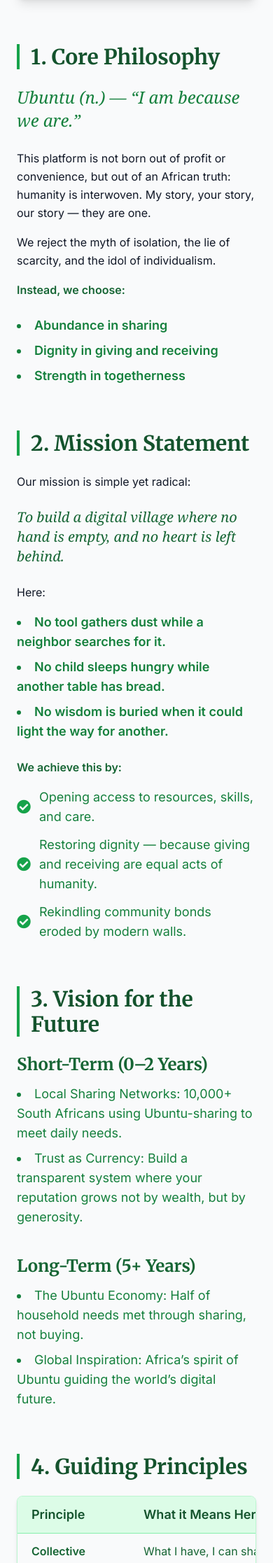
After one commit to SifisoScS/community_resource_sharing, a Flask app: page /mission_vision in a window 390 px wide. The commit adds this page. Shown: the part 527-2760 px from the top of the page at 70% size. Run offline with Flask 3, Linux system fonts and the light colour scheme; some libraries are stand-ins or nearby versions.

Commit message:
Massive updates to Ubuntu Resource Sharing Platform- Integrated base file with green theme, sticky header, and mobile menu- Added the post resource page for resource submission- Enhanced the about page with images, icons, and the Join Now CTA- Updated the home page with hero image and fixed Browse Resources link- Created the browse page and /browse route for resource browsing- Adjusted the base navigation to link Resources → /browse- Tested and validated all changes for functionality and responsiveness

```diff
--- a/app.py
+++ b/app.py
@@ -111,6 +111,19 @@ def request_resource(resource_id):
 def about():
     return render_template('about.html')
 
+@app.route('/mission_vision')
+def mission_vision():
+    return render_template('mission_vision.html')
+
+@app.route('/contact')
+def contact():
+    return render_template('contact.html')  # Create a basic contact.html if needed
+
+@app.route('/browse')
+def browse():
+    resources = Resource.query.filter_by(is_active=True).all()
+    return render_template('browse.html', resources=resources)
+
 @app.route('/logout')
 def logout():
     session.pop('user_id', None)
--- a/templates/base.html
+++ b/templates/base.html
@@ -1,100 +1,79 @@
 <!-- Ubuntu/templates/base.html -->
 <!DOCTYPE html>
-<html lang="en">
+<html class="scroll-smooth" lang="en">
 <head>
-    <meta charset="UTF-8">
-    <meta name="viewport" content="width=device-width, initial-scale=1.0">
-    <link rel="stylesheet" href="{{ url_for('static', filename='style.css') }}">
+    <meta charset="utf-8"/>
+    <meta content="width=device-width, initial-scale=1" name="viewport"/>
+    <title>{% block title %}Ubuntu Resource Sharing Platform{% endblock %}</title>
     <script src="https://cdn.tailwindcss.com"></script>
-    <script src="https://unpkg.com/htmx.org@1.9.6"></script>
     <link href="https://cdnjs.cloudflare.com/ajax/libs/font-awesome/5.15.3/css/all.min.css" rel="stylesheet"/>
-    <title>Ubuntu - Community Resource Sharing</title>
+    <link href="https://fonts.googleapis.com/css2?family=Inter:wght@400;600;700&family=Merriweather:ital,wght@0,400;0,700;1,400&display=swap" rel="stylesheet"/>
+    <style>
+        body {
+            font-family: 'Inter', sans-serif;
+        }
+        h1, h2, h3, h4 {
+            font-family: 'Merriweather', serif;
+        }
+    </style>
 </head>
-<body class="bg-gray-50">
-    <header>
-        <nav class="bg-white shadow-sm">
-            <div class="max-w-7xl mx-auto px-4 sm:px-6 lg:px-8">
-                <div class="flex justify-between h-16">
-                    <div class="flex">
-                        <div class="flex-shrink-0 flex items-center">
-                            <img alt="Community Share logo" class="h-8 w-8 rounded-full" height="40" src="https://storage.googleapis.com/a1aa/image/39508990-467e-42bd-1e92-66fedcb5b660.jpg" width="40"/>
-                            <span class="ml-2 text-xl font-bold text-gray-900">Ubuntu</span>
-                        </div>
-                    </div>
-                    <div class="hidden sm:ml-6 sm:flex sm:space-x-8">
-                        <a href="{{ url_for('index') }}" class="border-indigo-500 text-gray-900 inline-flex items-center px-1 pt-1 border-b-2 text-sm font-medium">Home</a>
-                        <a href="{{ url_for('index') }}" class="border-transparent text-gray-500 hover:border-gray-300 hover:text-gray-700 inline-flex items-center px-1 pt-1 border-b-2 text-sm font-medium">Browse</a>
-                        <a href="{{ url_for('post_resource') }}" class="border-transparent text-gray-500 hover:border-gray-300 hover:text-gray-700 inline-flex items-center px-1 pt-1 border-b-2 text-sm font-medium">Post</a>
-                        <a href="{{ url_for('about') }}" class="border-transparent text-gray-500 hover:border-gray-300 hover:text-gray-700 inline-flex items-center px-1 pt-1 border-b-2 text-sm font-medium">About</a>
-                    </div>
-                    <div class="hidden sm:ml-6 sm:flex sm:items-center">
-                        {% if session.user_id %}
-                            <span class="text-gray-700 mr-4">Welcome, {{ session.username }}</span>
-                            <a href="{{ url_for('logout') }}" class="bg-indigo-600 hover:bg-indigo-700 text-white px-4 py-2 rounded-md text-sm font-medium">Logout</a>
-                        {% else %}
-                            <a href="{{ url_for('login') }}" class="bg-indigo-600 hover:bg-indigo-700 text-white px-4 py-2 rounded-md text-sm font-medium">Sign In</a>
-                            <a href="{{ url_for('register') }}" class="ml-2 bg-white text-indigo-600 px-4 py-2 rounded-md text-sm font-medium border border-indigo-600 hover:bg-indigo-50">Register</a>
-                        {% endif %}
-                    </div>
-                </div>
+<body class="bg-gray-50 text-gray-900 leading-relaxed min-h-screen flex flex-col">
+    <header class="bg-green-900 text-white shadow-md sticky top-0 z-50">
+        <div class="max-w-7xl mx-auto px-6 py-4 flex items-center justify-between">
+            <div class="flex items-center space-x-3">
+                <img alt="Ubuntu logo, stylized letter U in green circle symbolizing community and unity" class="w-12 h-12 rounded-full" height="48" loading="lazy" src="https://storage.googleapis.com/a1aa/image/61e5b2db-9227-403b-febc-2c03b2d1e706.jpg" width="48"/>
+                <h1 class="text-2xl font-bold tracking-wide">Ubuntu Resource Sharing Platform</h1>
             </div>
+            <nav class="hidden md:flex space-x-8 font-semibold text-green-300 hover:text-white">
+                <a class="hover:text-white transition" href="{{ url_for('index') }}">Home</a>
+                <a class="hover:text-white transition" href="{{ url_for('about') }}">About</a>
+                <a class="hover:text-white transition" href="{{ url_for('mission_vision') }}">Mission & Vision</a>
+                <a class="hover:text-white transition" href="{{ url_for('post_resource') }}">Get Involved</a>
+                <a class="hover:text-white transition" href="{{ url_for('browse') }}">Resources</a>
+                <a class="hover:text-white transition" href="{{ url_for('contact') }}">Contact</a>
+            </nav>
+            <button aria-label="Toggle menu" class="md:hidden text-green-300 hover:text-white focus:outline-none focus:ring-2 focus:ring-green-400" id="menu-btn">
+                <i class="fas fa-bars fa-lg"></i>
+            </button>
+        </div>
+        <nav aria-label="Mobile menu" class="md:hidden bg-green-900 text-green-300 space-y-2 px-6 py-4 hidden" id="mobile-menu">
+            <a class="block py-2 border-b border-green-700 hover:text-white" href="{{ url_for('index') }}">Home</a>
+            <a class="block py-2 border-b border-green-700 hover:text-white" href="{{ url_for('about') }}">About</a>
+            <a class="block py-2 border-b border-green-700 hover:text-white" href="{{ url_for('mission_vision') }}">Mission & Vision</a>
+            <a class="block py-2 border-b border-green-700 hover:text-white" href="{{ url_for('post_resource') }}">Get Involved</a>
+            <a class="block py-2 border-b border-green-700 hover:text-white" href="{{ url_for('browse') }}">Resources</a>
+            <a class="block py-2 hover:text-white" href="{{ url_for('contact') }}">Contact</a>
         </nav>
     </header>
-    <main>
-        {% if get_flashed_messages() %}
-            <div class="max-w-7xl mx-auto px-4 sm:px-6 lg:px-8 mt-4">
-                {% for message in get_flashed_messages(with_categories=true) %}
-                    <p class="text-{{ 'green' if message[0] == 'success' else 'red' }}-500">{{ message[1] }}</p>
-                {% endfor %}
-            </div>
-        {% endif %}
+
+    <main class="flex-grow">
         {% block content %}{% endblock %}
     </main>
-    <footer class="bg-gray-800">
-        <div class="max-w-7xl mx-auto py-12 px-4 sm:px-6 lg:px-8">
-            <div class="grid grid-cols-2 md:grid-cols-4 gap-8">
-                <div>
-                    <h3 class="text-sm font-semibold text-gray-400 tracking-wider uppercase">About</h3>
-                    <ul class="mt-4 space-y-4">
-                        <li><a class="text-base text-gray-300 hover:text-white" href="{{ url_for('about') }}#mission">Our Mission</a></li>
-                        <li><a class="text-base text-gray-300 hover:text-white" href="{{ url_for('about') }}#team">Team</a></li>
-                        <li><a class="text-base text-gray-300 hover:text-white" href="{{ url_for('about') }}#faq">FAQ</a></li>
-                    </ul>
-                </div>
-                <div>
-                    <h3 class="text-sm font-semibold text-gray-400 tracking-wider uppercase">Resources</h3>
-                    <ul class="mt-4 space-y-4">
-                        <li><a class="text-base text-gray-300 hover:text-white" href="{{ url_for('about') }}#safety">Safety Tips</a></li>
-                        <li><a class="text-base text-gray-300 hover:text-white" href="{{ url_for('about') }}#rules">Community Rules</a></li>
-                        <li><a class="text-base text-gray-300 hover:text-white" href="{{ url_for('about') }}#stories">Success Stories</a></li>
-                    </ul>
-                </div>
-                <div>
-                    <h3 class="text-sm font-semibold text-gray-400 tracking-wider uppercase">Support</h3>
-                    <ul class="mt-4 space-y-4">
-                        <li><a class="text-base text-gray-300 hover:text-white" href="{{ url_for('about') }}#help">Help Center</a></li>
-                        <li><a class="text-base text-gray-300 hover:text-white" href="{{ url_for('about') }}#contact">Contact Us</a></li>
-                        <li><a class="text-base text-gray-300 hover:text-white" href="{{ url_for('about') }}#report">Report Issues</a></li>
-                    </ul>
-                </div>
-                <div>
-                    <h3 class="text-sm font-semibold text-gray-400 tracking-wider uppercase">Legal</h3>
-                    <ul class="mt-4 space-y-4">
-                        <li><a class="text-base text-gray-300 hover:text-white" href="{{ url_for('about') }}#privacy">Privacy Policy</a></li>
-                        <li><a class="text-base text-gray-300 hover:text-white" href="{{ url_for('about') }}#terms">Terms of Use</a></li>
-                        <li><a class="text-base text-gray-300 hover:text-white" href="{{ url_for('about') }}#cookies">Cookie Policy</a></li>
-                    </ul>
-                </div>
-            </div>
-            <div class="mt-12 border-t border-gray-700 pt-8 flex justify-between flex-wrap gap-4">
-                <p class="text-base text-gray-400">© 2023 Community Share. All rights reserved.</p>
-                <div class="flex space-x-6">
-                    <a class="text-gray-400 hover:text-gray-300" href="https://facebook.com"><i class="fab fa-facebook-f h-6 w-6"></i></a>
-                    <a class="text-gray-400 hover:text-gray-300" href="https://twitter.com"><i class="fab fa-twitter h-6 w-6"></i></a>
-                    <a class="text-gray-400 hover:text-gray-300" href="https://instagram.com"><i class="fab fa-instagram h-6 w-6"></i></a>
-                </div>
+
+    <footer class="bg-green-900 text-green-200 py-8 mt-12">
+        <div class="max-w-7xl mx-auto px-6 flex flex-col sm:flex-row justify-between items-center space-y-4 sm:space-y-0">
+            <p class="text-sm" id="copyright">© 2025 Ubuntu Resource Sharing Platform. All rights reserved.</p>
+            <div class="flex space-x-6 text-lg">
+                <a aria-label="Facebook" class="hover:text-white transition" href="{{ url_for('index') }}"><i class="fab fa-facebook-f"></i></a>
+                <a aria-label="Twitter" class="hover:text-white transition" href="{{ url_for('index') }}"><i class="fab fa-twitter"></i></a>
+                <a aria-label="Instagram" class="hover:text-white transition" href="{{ url_for('index') }}"><i class="fab fa-instagram"></i></a>
+                <a aria-label="LinkedIn" class="hover:text-white transition" href="{{ url_for('index') }}"><i class="fab fa-linkedin-in"></i></a>
             </div>
         </div>
     </footer>
+
+    <script>
+        const menuBtn = document.getElementById('menu-btn');
+        const mobileMenu = document.getElementById('mobile-menu');
+
+        menuBtn.addEventListener('click', () => {
+            mobileMenu.classList.toggle('hidden');
+        });
+
+        // Update copyright year dynamically
+        const copyright = document.getElementById('copyright');
+        const currentYear = new Date().getFullYear();
+        copyright.textContent = `© ${currentYear} Ubuntu Resource Sharing Platform. All rights reserved.`;
+    </script>
 </body>
 </html>
--- /dev/null
+++ b/templates/mission_vision.html
@@ -0,0 +1,148 @@
+<!-- Ubuntu/templates/mission_vision.html -->
+{% extends "base.html" %}
+
+{% block content %}
+<main class="max-w-5xl mx-auto px-6 py-12 sm:py-16">
+   <section class="mb-16">
+    <h2 class="text-4xl font-bold text-green-900 mb-4 text-center sm:text-left">Mission &amp; Vision</h2>
+    <p class="text-lg text-green-800 italic text-center sm:text-left max-w-3xl mx-auto sm:mx-0 mb-8">
+     <span class="text-3xl">🌍</span> Ubuntu Resource Sharing Platform
+    </p>
+    <img alt="Illustration of diverse African community members sharing resources and helping each other in a vibrant village setting, symbolizing unity and cooperation" class="rounded-lg shadow-lg mx-auto sm:mx-0 mb-10" height="300" loading="lazy" src="https://storage.googleapis.com/a1aa/image/720fe55e-93c4-49c9-5a55-b7fc6926138f.jpg" width="900"/>
+   </section>
+   <section class="mb-16">
+    <h3 class="text-3xl font-semibold text-green-900 mb-6 border-l-4 border-green-600 pl-4">1. Core Philosophy</h3>
+    <p class="text-lg max-w-4xl mb-6">
+     <span class="font-serif italic text-2xl text-green-700">Ubuntu (n.) — “I am because we are.”</span>
+    </p>
+    <p class="mb-4 max-w-4xl">This platform is not born out of profit or convenience, but out of an African truth: humanity is interwoven. My story, your story, our story — they are one.</p>
+    <p class="mb-4 max-w-4xl">We reject the myth of isolation, the lie of scarcity, and the idol of individualism.</p>
+    <p class="mb-6 max-w-4xl font-semibold text-green-800">Instead, we choose:</p>
+    <ul class="list-disc list-inside space-y-2 max-w-4xl text-green-700 font-semibold text-lg">
+     <li>Abundance in sharing</li>
+     <li>Dignity in giving and receiving</li>
+     <li>Strength in togetherness</li>
+    </ul>
+   </section>
+   <section class="mb-16">
+    <h3 class="text-3xl font-semibold text-green-900 mb-6 border-l-4 border-green-600 pl-4">2. Mission Statement</h3>
+    <p class="mb-6 max-w-4xl">Our mission is simple yet radical:</p>
+    <p class="text-xl font-serif italic text-green-800 mb-6 max-w-4xl">To build a digital village where no hand is empty, and no heart is left behind.</p>
+    <div class="max-w-4xl space-y-4 mb-6">
+     <p>Here:</p>
+     <ul class="list-disc list-inside space-y-2 text-green-700 font-semibold text-lg">
+      <li>No tool gathers dust while a neighbor searches for it.</li>
+      <li>No child sleeps hungry while another table has bread.</li>
+      <li>No wisdom is buried when it could light the way for another.</li>
+     </ul>
+    </div>
+    <p class="mb-4 max-w-4xl font-semibold text-green-800">We achieve this by:</p>
+    <ul class="max-w-4xl space-y-3 text-green-700 text-lg">
+     <li class="flex items-center space-x-3"><i class="fas fa-check-circle text-green-600 text-xl flex-shrink-0"></i><span>Opening access to resources, skills, and care.</span></li>
+     <li class="flex items-center space-x-3"><i class="fas fa-check-circle text-green-600 text-xl flex-shrink-0"></i><span>Restoring dignity — because giving and receiving are equal acts of humanity.</span></li>
+     <li class="flex items-center space-x-3"><i class="fas fa-check-circle text-green-600 text-xl flex-shrink-0"></i><span>Rekindling community bonds eroded by modern walls.</span></li>
+    </ul>
+   </section>
+   <section class="mb-16">
+    <h3 class="text-3xl font-semibold text-green-900 mb-6 border-l-4 border-green-600 pl-4">3. Vision for the Future</h3>
+    <div class="max-w-4xl space-y-10">
+     <div>
+      <h4 class="text-2xl font-semibold text-green-800 mb-3">Short-Term (0–2 Years)</h4>
+      <ul class="list-disc list-inside space-y-2 text-green-700 text-lg">
+       <li>Local Sharing Networks: 10,000+ South Africans using Ubuntu-sharing to meet daily needs.</li>
+       <li>Trust as Currency: Build a transparent system where your reputation grows not by wealth, but by generosity.</li>
+      </ul>
+     </div>
+     <div>
+      <h4 class="text-2xl font-semibold text-green-800 mb-3">Long-Term (5+ Years)</h4>
+      <ul class="list-disc list-inside space-y-2 text-green-700 text-lg">
+       <li>The Ubuntu Economy: Half of household needs met through sharing, not buying.</li>
+       <li>Global Inspiration: Africa’s spirit of Ubuntu guiding the world’s digital future.</li>
+      </ul>
+     </div>
+    </div>
+   </section>
+   <section class="mb-16">
+    <h3 class="text-3xl font-semibold text-green-900 mb-6 border-l-4 border-green-600 pl-4">4. Guiding Principles</h3>
+    <div class="overflow-x-auto max-w-4xl rounded-lg shadow-md border border-green-200">
+     <table class="w-full text-left border-collapse">
+      <thead class="bg-green-100 text-green-900">
+       <tr>
+        <th class="py-3 px-5 border-b border-green-300 font-semibold text-lg min-w-[160px]">Principle</th>
+        <th class="py-3 px-5 border-b border-green-300 font-semibold text-lg min-w-[280px]">What it Means Here</th>
+       </tr>
+      </thead>
+      <tbody class="text-green-800">
+       <tr class="border-b border-green-200 hover:bg-green-50 transition">
+        <td class="py-3 px-5 align-top font-semibold">Collective Ownership</td>
+        <td class="py-3 px-5">What I have, I can share; what I need, I can ask.</td>
+       </tr>
+       <tr class="border-b border-green-200 hover:bg-green-50 transition">
+        <td class="py-3 px-5 align-top font-semibold">Radical Trust</td>
+        <td class="py-3 px-5">We assume goodwill; conflicts are met with dialogue, not suspicion.</td>
+       </tr>
+       <tr class="border-b border-green-200 hover:bg-green-50 transition">
+        <td class="py-3 px-5 align-top font-semibold">Zero Waste</td>
+        <td class="py-3 px-5">Nothing wasted, everything redirected to where it’s needed.</td>
+       </tr>
+       <tr class="hover:bg-green-50 transition">
+        <td class="py-3 px-5 align-top font-semibold">Living Wisdom</td>
+        <td class="py-3 px-5">Storytelling, mentorship, and community knowledge guide our growth.</td>
+       </tr>
+      </tbody>
+     </table>
+    </div>
+   </section>
+   <section class="mb-16">
+    <h3 class="text-3xl font-semibold text-green-900 mb-6 border-l-4 border-green-600 pl-4">5. What Makes Us Different</h3>
+    <p class="mb-6 max-w-4xl">Unlike platforms built on money, profit, and anonymity:</p>
+    <ul class="list-disc list-inside space-y-3 max-w-4xl text-green-700 text-lg mb-6">
+     <li>No money exchanged → only giving, lending, and receiving.</li>
+     <li>No faceless strangers → only neighbors, visible and accountable.</li>
+     <li>No machine-driven connections → human trust drives the network.</li>
+    </ul>
+    <div class="max-w-4xl bg-green-50 border border-green-200 rounded-lg p-6 shadow-inner text-green-900 font-semibold text-lg">
+     <p class="mb-3 italic">Example:</p>
+     <p>A mother shares extra school uniforms. A young graduate tutors her child in math. Two lives lifted, one bond strengthened.</p>
+    </div>
+   </section>
+   <section class="mb-20 text-center max-w-4xl mx-auto px-4">
+    <h3 class="text-3xl font-semibold text-green-900 mb-6 border-l-4 border-green-600 pl-4 inline-block text-left w-full sm:w-auto">6. Call to Action</h3>
+    <p class="mb-6 text-lg max-w-3xl mx-auto">This is more than an app. It is a movement. <br/>A rebirth of the African village. A reminder that abundance lives among us.</p>
+    <p class="mb-8 max-w-3xl mx-auto text-green-800 font-semibold text-lg">Join if you believe:</p>
+    <ul class="list-disc list-inside space-y-4 max-w-3xl mx-auto text-green-700 text-lg font-semibold mb-10">
+     <li>Scarcity is a myth — we already have enough, together.</li>
+     <li>Technology must connect, not divide.</li>
+     <li>Ubuntu is not charity — it is justice.</li>
+    </ul>
+    <p class="text-2xl font-serif italic text-green-900 max-w-3xl mx-auto">✨ “Your survival is my survival. Your dignity is my dignity. That is Ubuntu.”</p>
+   </section>
+</main>
+{% endblock %}
+
+{% block footer %}
+<footer class="bg-green-900 text-green-200 py-8 mt-12">
+   <div class="max-w-7xl mx-auto px-6 flex flex-col sm:flex-row justify-between items-center space-y-4 sm:space-y-0">
+    <p class="text-sm" id="copyright">© 2025 Ubuntu Resource Sharing Platform. All rights reserved.</p>
+    <div class="flex space-x-6 text-lg">
+     <a aria-label="Facebook" class="hover:text-white transition" href="{{ url_for('index') }}"><i class="fab fa-facebook-f"></i></a>
+     <a aria-label="Twitter" class="hover:text-white transition" href="{{ url_for('index') }}"><i class="fab fa-twitter"></i></a>
+     <a aria-label="Instagram" class="hover:text-white transition" href="{{ url_for('index') }}"><i class="fab fa-instagram"></i></a>
+     <a aria-label="LinkedIn" class="hover:text-white transition" href="{{ url_for('index') }}"><i class="fab fa-linkedin-in"></i></a>
+    </div>
+   </div>
+</footer>
+<script>
+   const menuBtn = document.getElementById('menu-btn');
+   const mobileMenu = document.getElementById('mobile-menu');
+
+   menuBtn.addEventListener('click', () => {
+     mobileMenu.classList.toggle('hidden');
+   });
+
+   // Update copyright year dynamically
+   const copyright = document.getElementById('copyright');
+   const currentYear = new Date().getFullYear();
+   copyright.textContent = `© ${currentYear} Ubuntu Resource Sharing Platform. All rights reserved.`;
+</script>
+{% endblock %}
```
Also changed, not shown: templates/about.html (+38 -84 lines), templates/browse.html (added, +40 -0 lines), templates/contact.html (added, +28 -0 lines), templates/index.html (+5 -18 lines), templates/post_resource.html (added, +42 -0 lines).
